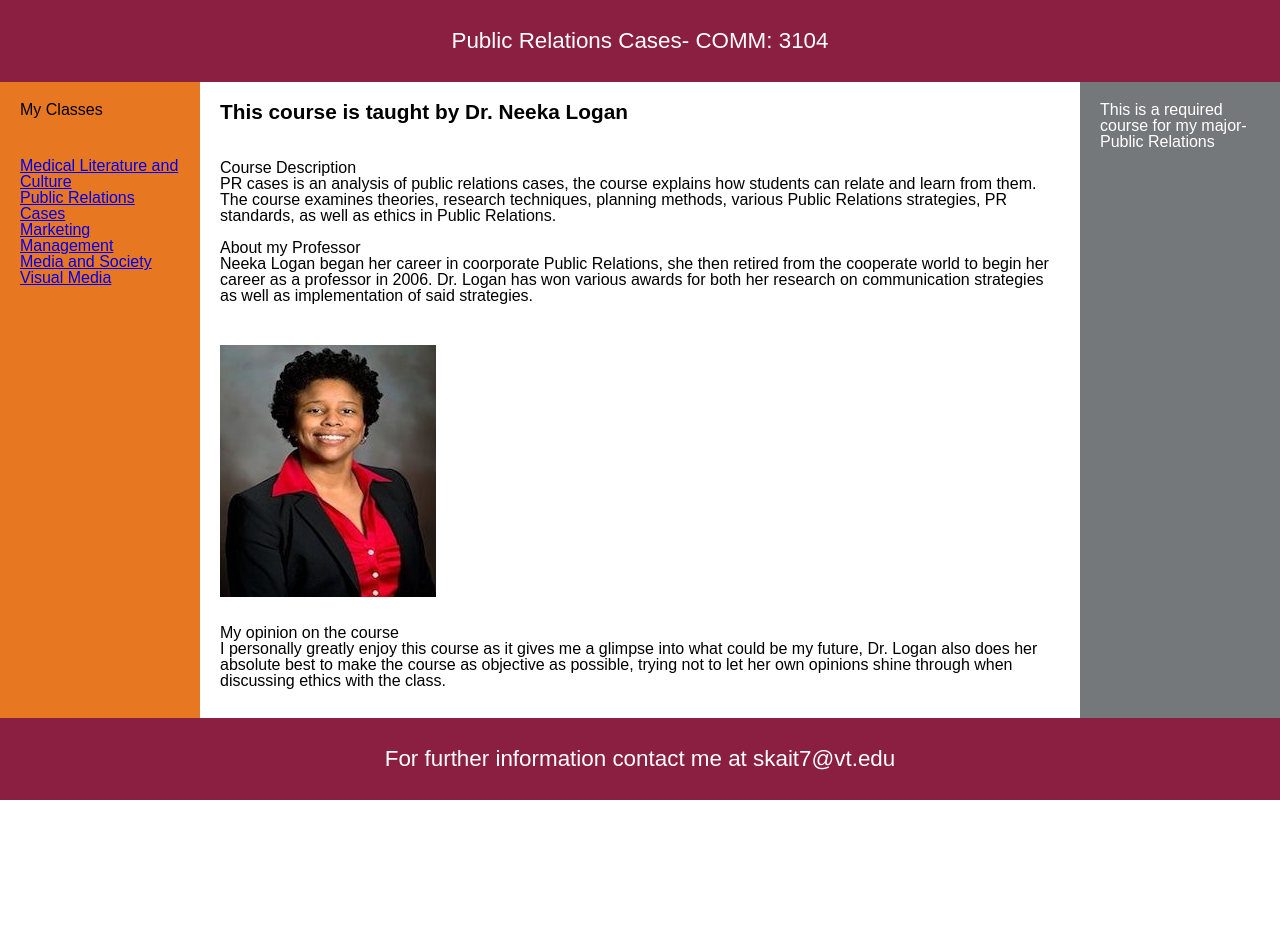
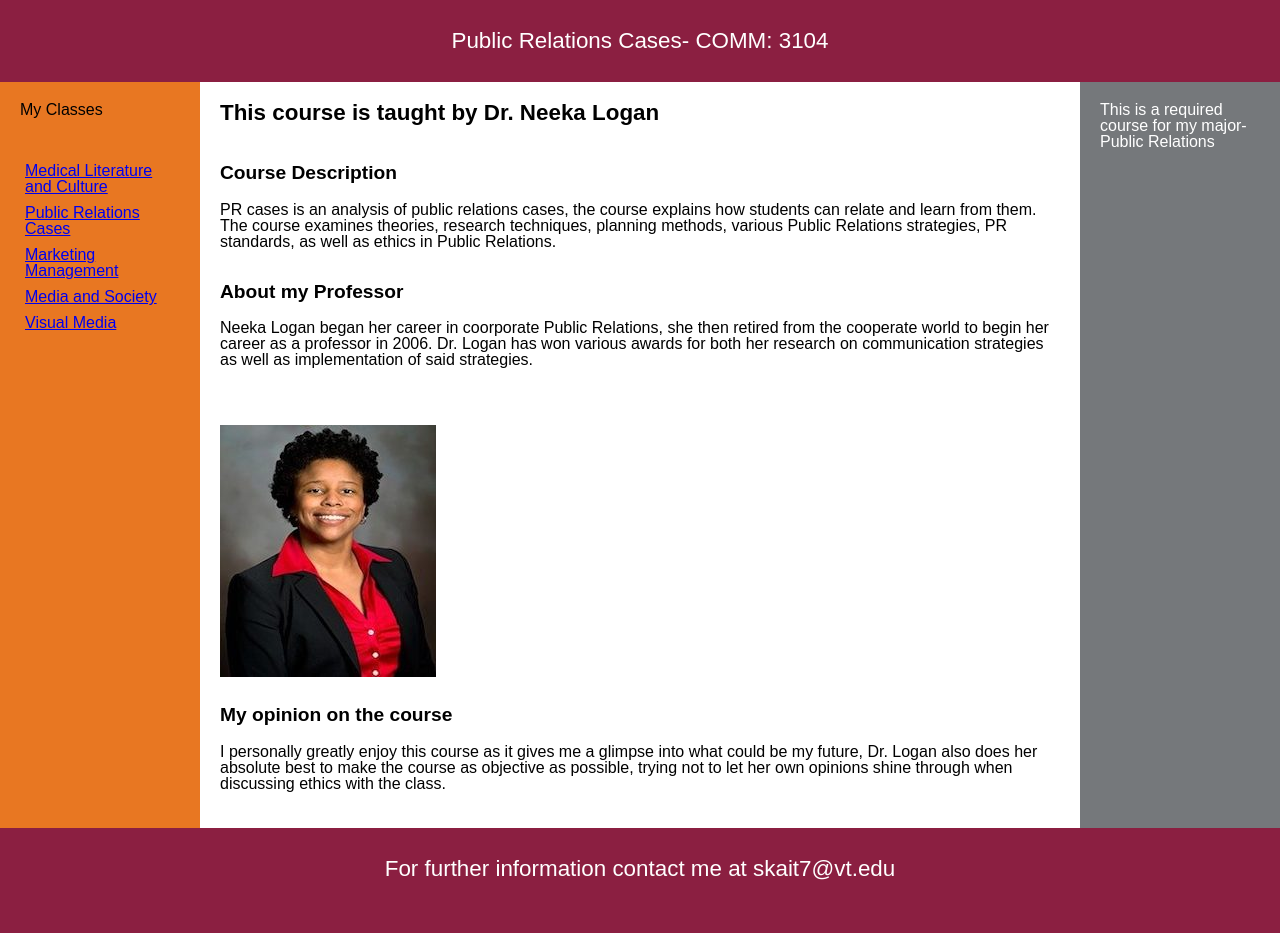
Before and after one commit to sullivankaitlyn/myteacherswebsite, a plain HTML site: page prcases.html in a window 1280 px wide. Before the commit the page ends 800 px from the top, so only its background shows below. Drawn offline with Linux system fonts and the light colour scheme.

Commit message:
Final
Updated Pages new css file

```diff
--- a/prcases.html
+++ b/prcases.html
@@ -17,24 +17,25 @@
   <li><a href="medlitandculture.html">Medical Literature and Culture</a></li>
   <li><a href="prcases.html">Public Relations Cases</a></li>
   <li><a href="marketingmanagement.html">Marketing Management</a></li>
-  <li><a href="medianadsociety.html">Media and Society</a></li>
+  <li><a href="mediaandsociety.html">Media and Society</a></li>
   <li><a href="visualmedia.html">Visual Media</a></li>
   </ul></nav>
    <main>
      <h1>This course is taught by Dr. Neeka Logan</h1>
      <br>
-     <h2><bold> Course Description </bold></h2>
+     <h2>Course Description</h2>
      <p> PR cases is an analysis of public relations cases, the course explains how students can relate and learn from them. The course examines theories, research techniques, planning methods, various Public Relations strategies, PR standards, as well as ethics in Public Relations.</p>
  </p>
  <br>
- <h3>About my Professor</h3>
+ <h2>About my Professor</h2>
        <p> Neeka Logan began her career in coorporate Public Relations, she then retired from the cooperate world to begin her career as a professor in 2006. Dr. Logan has won various awards for both her research on communication strategies as well as implementation of said strategies.  </p>
 <br>
      <img src="image.jpg" class="responsive"/>
-<h4> My opinion on the course </h4>
+<h2> My opinion on the course </h2>
         <p> I personally greatly enjoy this course as it gives me a glimpse into what could be my future, Dr. Logan also does her absolute best to make the course as objective as possible, trying not to let her own opinions shine through when discussing ethics with the class.</p>
      </main>
      <aside>This is a required course for my major- Public Relations</aside>
-     <footer>For further information contact me at skait7@vt.edu</footer>
+     <footer>
+       <p>For further information contact me at skait7@vt.edu</p></footer>
   </body>
 </html>
--- a/styles.css
+++ b/styles.css
@@ -35,7 +35,13 @@ main {
 nav {
   background-color: #E87722;
   padding: 20px;
+
 }
+
+nav li {
+  padding: 5px;
+}
+
 
 aside {
   padding: 20px;
@@ -54,8 +60,24 @@ footer {
 
 h1 {
   margin-bottom: 1em;
-  font-size: 1.3em;
+  font-size: 1.4em;
+  font-weight: bolder;
+}
+
+h2 {
+  margin-bottom: 1em;
+  font-size: 1.2em;
   font-weight: bold;
+}
+
+h3 {
+  margin-bottom: 1em;
+  font-size: 1em;
+  font-style: italic;
+}
+
+p {
+  margin-bottom: 1em;
 }
 
 .responsive {
```
Also changed, not shown: index.html (+3 -4 lines), marketingmanagement.html (+8 -7 lines), mediaandsociety.html (+3 -3 lines), medlitandculture.html (+3 -3 lines), visualmedia.html (+4 -4 lines), 1 other file.
